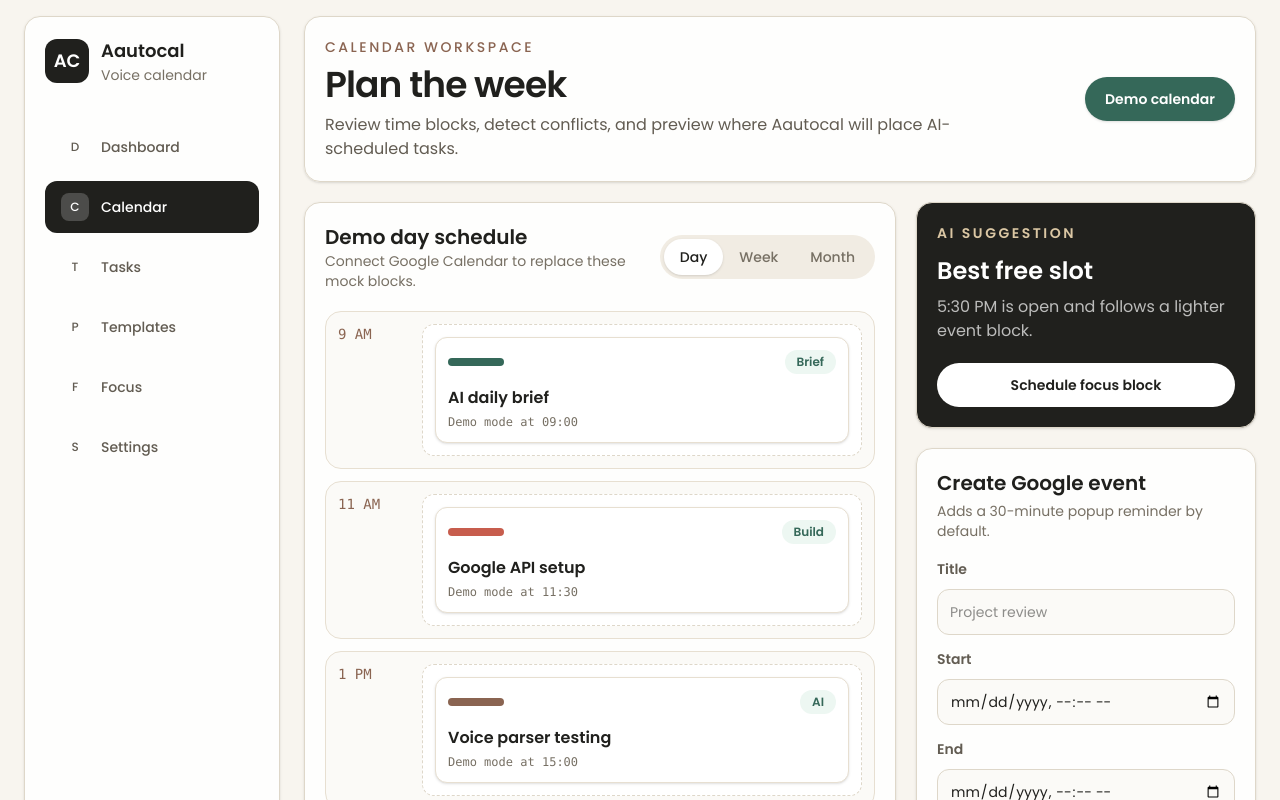
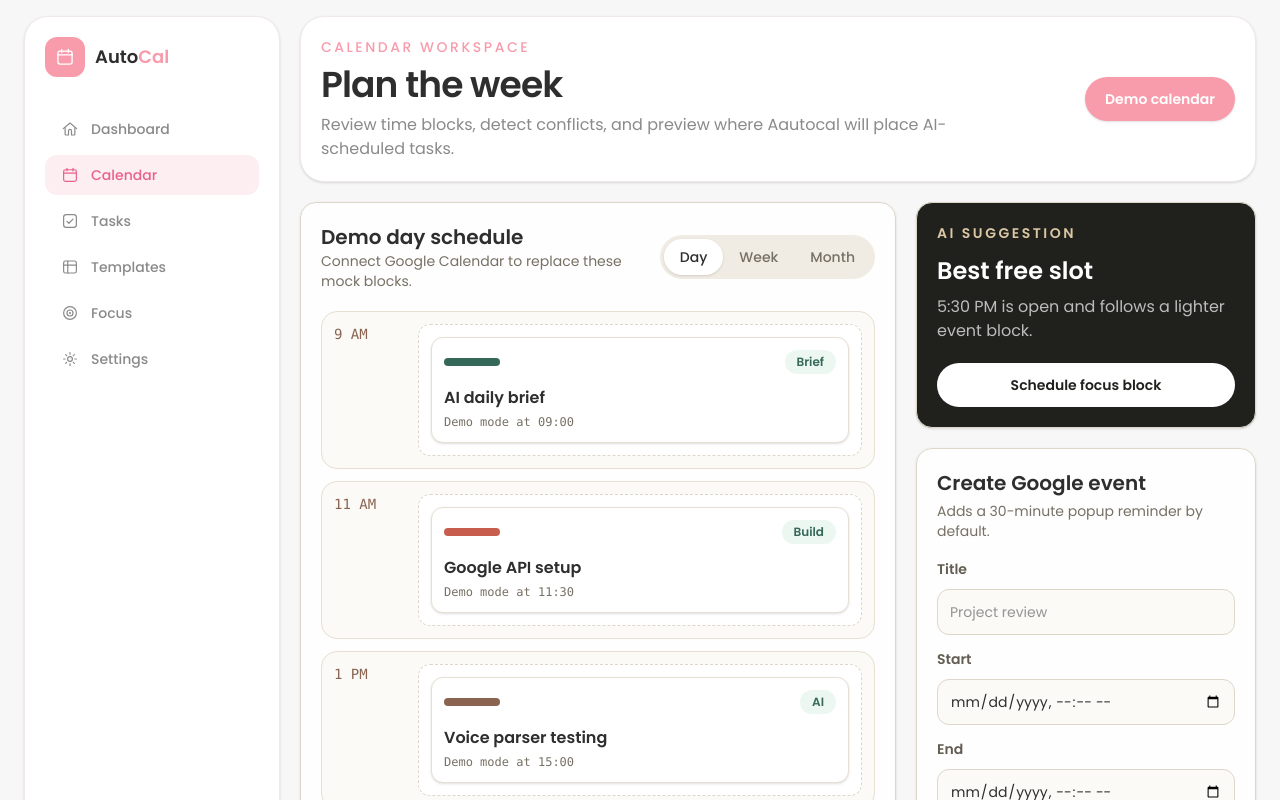
Before and after one commit to Aayushi-Banthia/AautoCal, a Next.js app: page /calendar in a window 1280 px wide. Shown: the top 800 px of the page. Built offline with nearby package versions, Linux system fonts and the light colour scheme; no server answers.

Commit message:
Update AppFrame.tsx

```diff
--- a/app/components/AppFrame.tsx
+++ b/app/components/AppFrame.tsx
@@ -1,13 +1,21 @@
 import type { ReactNode } from "react";
 import Link from "next/link";
+import {
+  CalendarIcon,
+  CheckSquareIcon,
+  FocusIcon,
+  GearIcon,
+  HomeIcon,
+  TimetableIcon,
+} from "./Icons";
 
 const navItems = [
-  { label: "Dashboard", icon: "D", href: "/dashboard" },
-  { label: "Calendar", icon: "C", href: "/calendar" },
-  { label: "Tasks", icon: "T", href: "/tasks" },
-  { label: "Templates", icon: "P", href: "/templates" },
-  { label: "Focus", icon: "F", href: "/focus" },
-  { label: "Settings", icon: "S", href: "/settings" },
+  { label: "Dashboard", icon: HomeIcon, href: "/dashboard" },
+  { label: "Calendar", icon: CalendarIcon, href: "/calendar" },
+  { label: "Tasks", icon: CheckSquareIcon, href: "/tasks" },
+  { label: "Templates", icon: TimetableIcon, href: "/templates" },
+  { label: "Focus", icon: FocusIcon, href: "/focus" },
+  { label: "Settings", icon: GearIcon, href: "/settings" },
 ];
 
 type AppFrameProps = {
@@ -28,64 +36,70 @@ export function AppFrame({
   children,
 }: AppFrameProps) {
   return (
-    <main className="min-h-screen bg-[#f8f5ef] text-[#20201d]">
-      <div className="mx-auto flex min-h-screen max-w-7xl gap-6 px-4 py-4 lg:px-6">
-        <aside className="hidden w-64 shrink-0 flex-col justify-between rounded-2xl border border-[#ded7c9] bg-white/85 p-5 shadow-sm lg:flex">
+    <main className="min-h-screen bg-[#f7f7f7] text-[#2e2e2e]">
+      <div className="mx-auto flex min-h-screen max-w-7xl gap-5 px-4 py-4 lg:px-6">
+        <aside className="hidden w-64 shrink-0 flex-col justify-between rounded-3xl border border-[#f0e9e9] bg-white p-5 shadow-sm lg:flex">
           <div>
-            <Link className="flex items-center gap-3" href="/dashboard">
-              <div className="grid size-11 place-items-center rounded-xl bg-[#20201d] text-lg font-semibold text-white">
-                AC
+            <Link className="flex items-center gap-2.5" href="/dashboard">
+              <div className="grid size-10 place-items-center rounded-xl bg-[#f89cac] text-white">
+                <CalendarIcon className="size-5" />
               </div>
-              <div>
-                <p className="text-lg font-semibold">Aautocal</p>
-                <p className="text-sm text-[#777064]">Voice calendar</p>
-              </div>
+              <p className="text-lg font-semibold">
+                Auto<span className="text-[#f89cac]">Cal</span>
+              </p>
             </Link>
 
-            <nav className="mt-9 space-y-2 text-sm font-medium">
-              {navItems.map((item) => (
+            <nav className="mt-8 space-y-1.5 text-sm font-medium">
+              {navItems.map((item) => {
+                const Icon = item.icon;
+                const isActive = item.label === active;
+                return (
                   <Link
-                  className={`flex w-full items-center gap-3 rounded-xl px-4 py-3 text-left transition ${
-                    item.label === active
-                      ? "bg-[#20201d] text-white"
-                      : "text-[#625c52] hover:bg-[#f1ece3]"
+                    className={`flex w-full items-center gap-3 rounded-xl px-4 py-2.5 text-left transition ${
+                      isActive
+                        ? "bg-[#fdeef1] text-[#e8628a]"
+                        : "text-[#8a8a8a] hover:bg-[#f7f7f7]"
                     }`}
                     href={item.href}
                     key={item.label}
                   >
-                  <span className="grid size-7 place-items-center rounded-lg bg-white/20 text-xs">
-                    {item.icon}
-                  </span>
+                    <Icon className="size-4.5" />
                     {item.label}
                   </Link>
-              ))}
+                );
+              })}
             </nav>
           </div>
 
-          <div className="rounded-2xl bg-[#f1ece3] p-4">
+          <div className="rounded-2xl border border-[#f0e9e9] bg-[#f7f7f7] p-4">
             <p className="text-sm font-semibold">Google Calendar</p>
             <p className="mt-2 text-2xl font-semibold">Not synced</p>
-            <p className="mt-1 text-sm text-[#777064]">OAuth setup later</p>
+            <p className="mt-1 text-sm text-[#8a8a8a]">OAuth setup later</p>
           </div>
         </aside>
 
         <section className="flex flex-1 flex-col gap-5">
-          <div className="flex items-center justify-between rounded-2xl border border-[#ded7c9] bg-white/85 p-3 shadow-sm lg:hidden">
-            <Link className="flex items-center gap-3" href="/dashboard">
-              <div className="grid size-10 place-items-center rounded-xl bg-[#20201d] text-sm font-semibold text-white">
-                AC
+          <div className="flex items-center justify-between rounded-2xl border border-[#f0e9e9] bg-white p-3 shadow-sm lg:hidden">
+            <Link className="flex items-center gap-2.5" href="/dashboard">
+              <div className="grid size-9 place-items-center rounded-xl bg-[#f89cac] text-white">
+                <CalendarIcon className="size-4.5" />
               </div>
               <div>
-                <p className="font-semibold">Aautocal</p>
-                <p className="text-xs text-[#777064]">{active}</p>
+                <p className="font-semibold">
+                  Auto<span className="text-[#f89cac]">Cal</span>
+                </p>
+                <p className="text-xs text-[#8a8a8a]">{active}</p>
               </div>
             </Link>
             <div className="flex gap-2 text-xs font-semibold">
-              <Link className="rounded-xl border border-[#ded7c9] px-3 py-2" href="/dashboard">
+              <Link
+                className="rounded-xl border border-[#f0e9e9] px-3 py-2 text-[#8a8a8a]"
+                href="/dashboard"
+              >
                 Home
               </Link>
               <Link
-                className="rounded-xl border border-[#ded7c9] px-3 py-2"
+                className="rounded-xl border border-[#f0e9e9] px-3 py-2 text-[#8a8a8a]"
                 href="/calendar"
               >
                 Calendar
@@ -93,19 +107,19 @@ export function AppFrame({
             </div>
           </div>
 
-          <header className="rounded-2xl border border-[#ded7c9] bg-white/85 p-5 shadow-sm">
+          <header className="rounded-3xl border border-[#f0e9e9] bg-white p-5 shadow-sm">
             <div className="flex flex-col justify-between gap-5 xl:flex-row xl:items-center">
               <div>
-                <p className="text-sm font-medium uppercase tracking-[0.18em] text-[#8a6451]">
+                <p className="text-sm font-medium uppercase tracking-[0.18em] text-[#f89cac]">
                   {eyebrow}
                 </p>
                 <h1 className="mt-2 text-3xl font-semibold tracking-tight md:text-4xl">
                   {title}
                 </h1>
-                <p className="mt-2 max-w-2xl text-[#625c52]">{description}</p>
+                <p className="mt-2 max-w-2xl text-[#8a8a8a]">{description}</p>
               </div>
               {action ? (
-                <button className="rounded-full bg-[#356859] px-5 py-3 text-sm font-semibold text-white shadow-sm transition hover:bg-[#2c574b]">
+                <button className="rounded-full bg-[#f89cac] px-5 py-3 text-sm font-semibold text-white shadow-sm transition hover:bg-[#e8628a]">
                   {action}
                 </button>
               ) : null}
```
Lines whose indentation alone changed are shown as unchanged.
